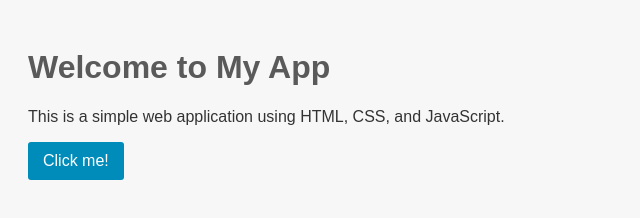
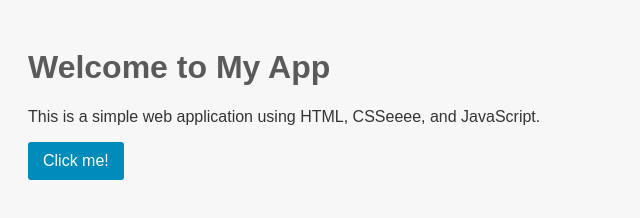
Before and after one commit to AInnov8yt/testing-lovable-35, a plain HTML site: page index.html in a window 1280 px wide. Shown: the full height of the page, 0-640 px from the left. Drawn offline with Linux system fonts and the light colour scheme.

Commit message:
Update index.html

```diff
--- a/index.html
+++ b/index.html
@@ -8,7 +8,7 @@
 </head>
 <body>
   <h1>Welcome to My App</h1>
-  <p>This is a simple web application using HTML, CSS, and JavaScript.</p>
+  <p>This is a simple web application using HTML, CSSeeee, and JavaScript.</p>
   <button id="myButton">Click me!</button>
 
   <script src="script.js"></script>
```
